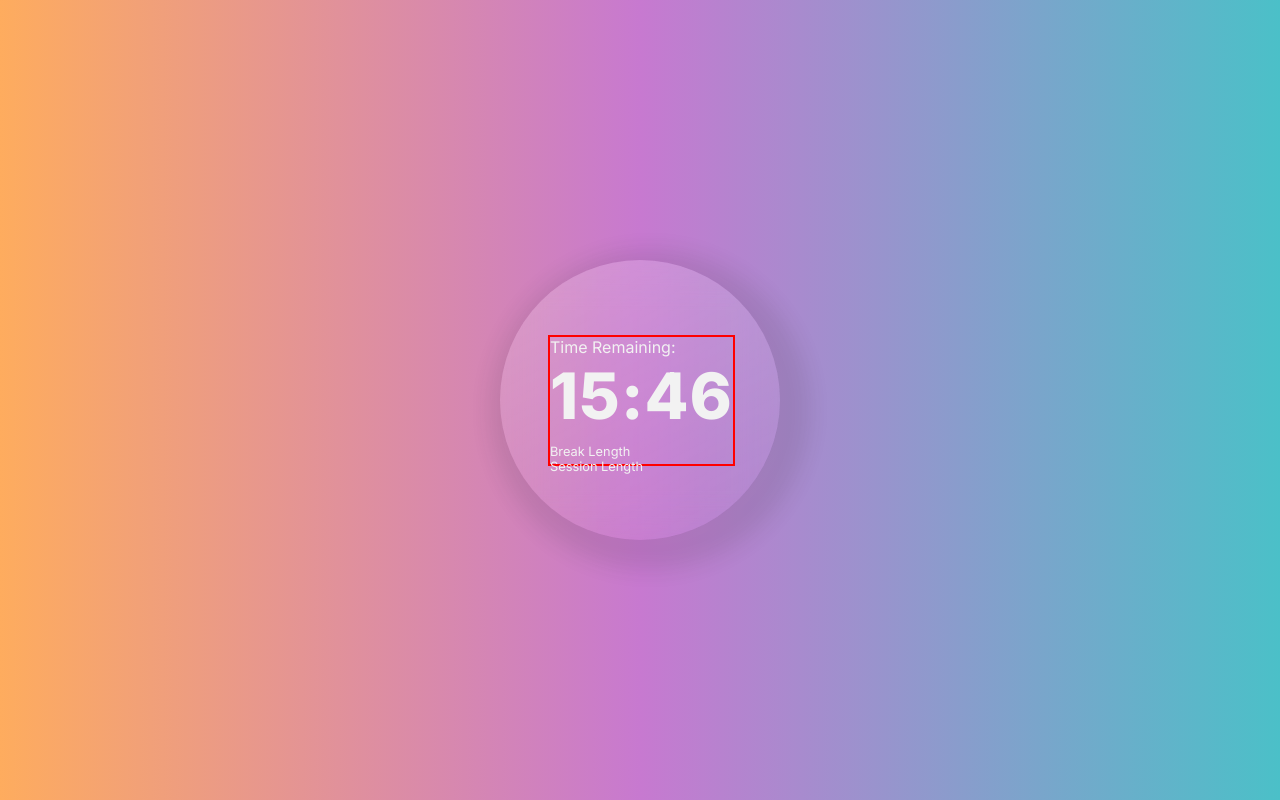
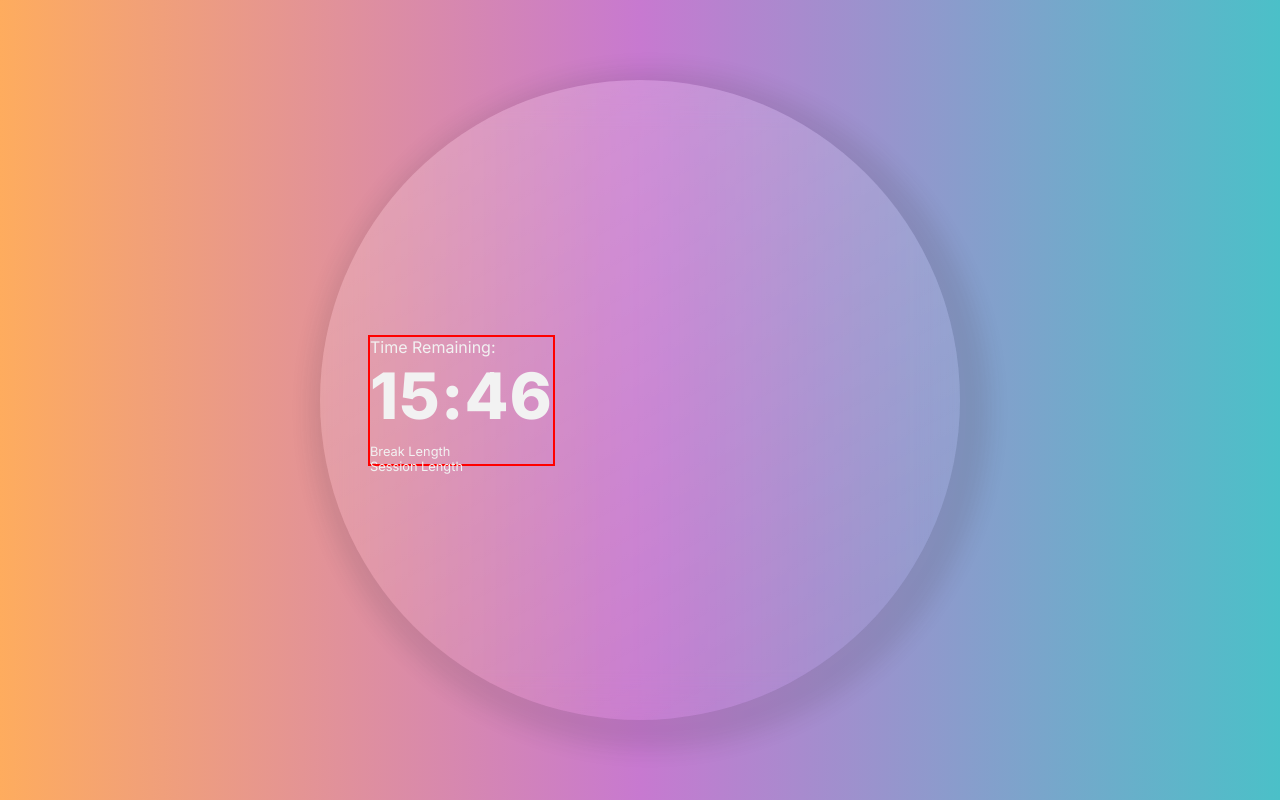
Before and after one commit to MFarabi619/pomodoro-clock, a React (Vite) app: page / in a window 1280 px wide. Built offline with nearby package versions, Linux system fonts and the light colour scheme.

Commit message:
Scale circle according to screen size

```diff
--- a/src/Components/Glassmorphic Circle/Glassmorphic Circle.scss
+++ b/src/Components/Glassmorphic Circle/Glassmorphic Circle.scss
@@ -14,6 +14,8 @@ img {
   align-items: center;
   min-width: 280px;
   min-height: 280px;
+  width: 80vmin;
+  height: 80vmin;
   background: linear-gradient(
     152.97deg,
     rgba(255, 255, 255, 0.2) 0%,
```
